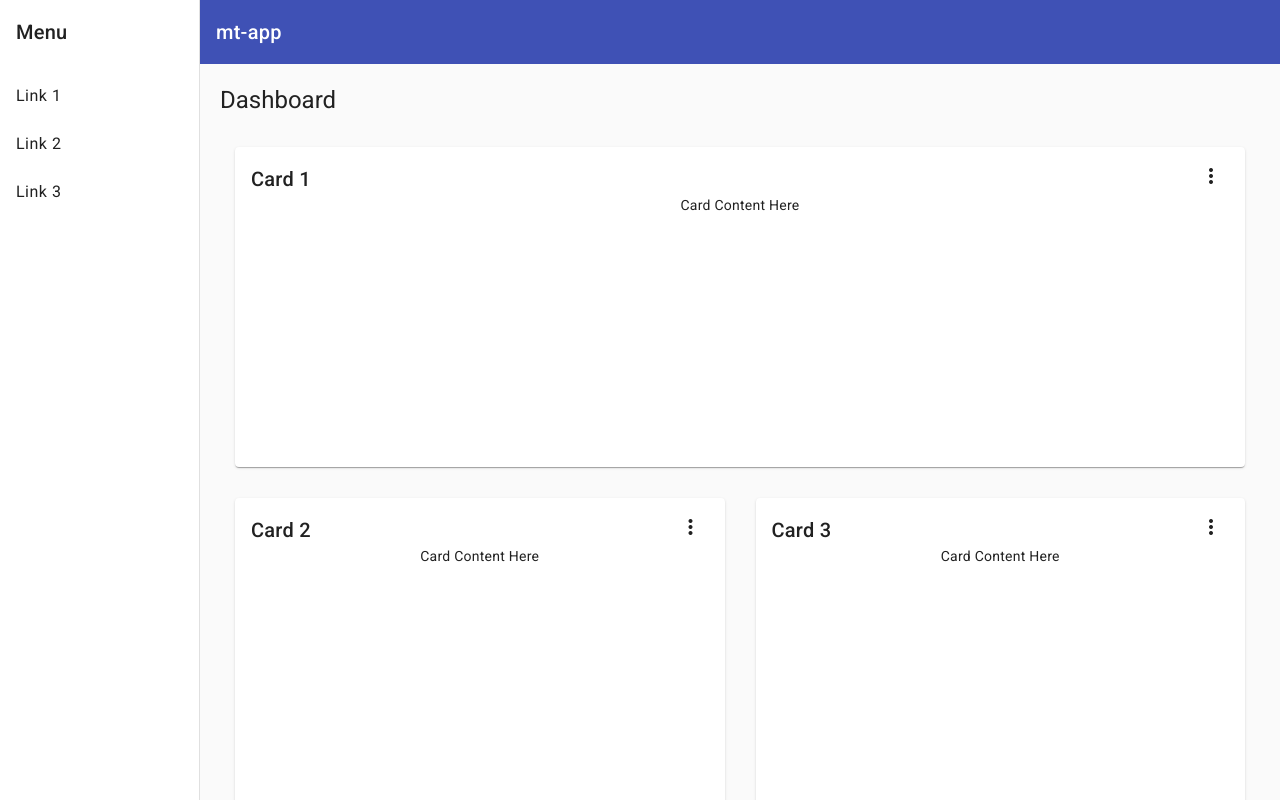
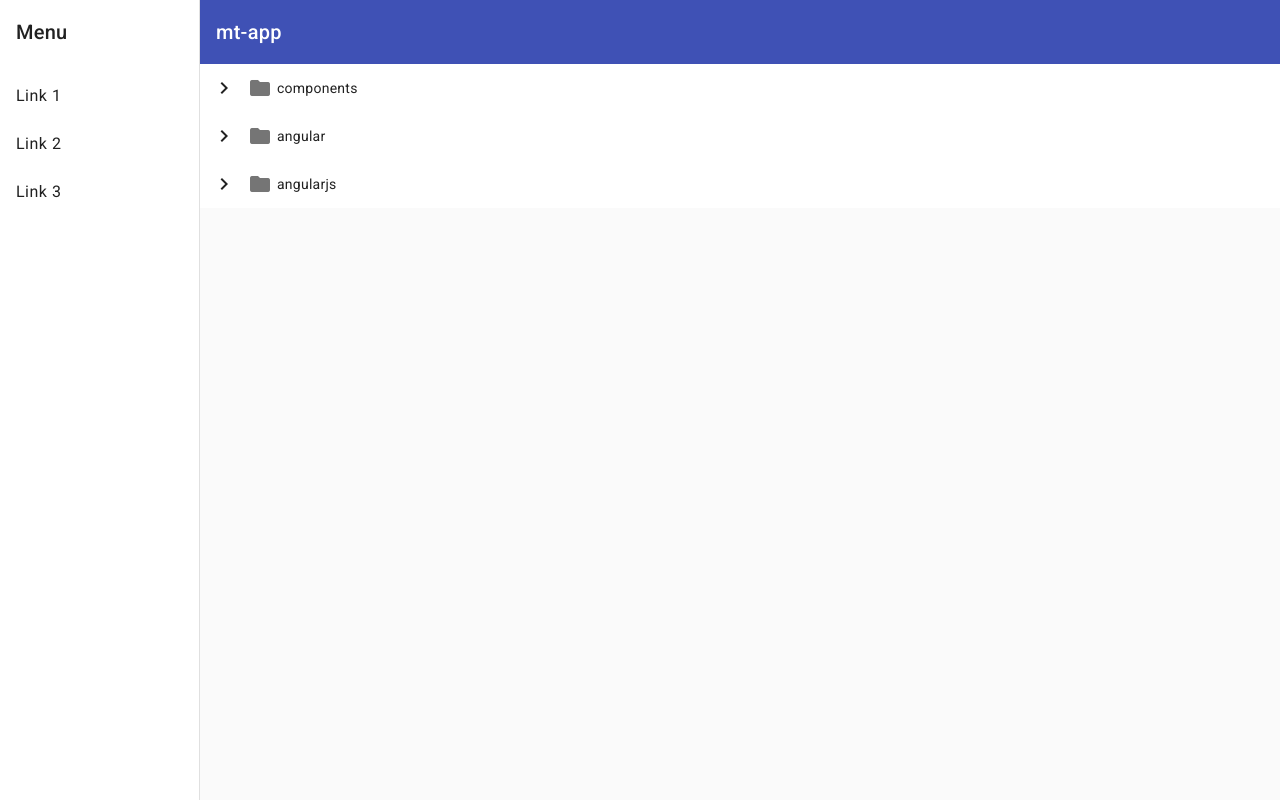
Before and after one commit to mrigankvallabh/mt-app, an Angular app: page / in a window 1280 px wide. Built offline with nearby package versions, Linux system fonts and the light colour scheme.

Commit message:
Added Angular Flat Tree Schematic

```diff
--- a/src/app/app.module.ts
+++ b/src/app/app.module.ts
@@ -24,6 +24,8 @@
 import { NgDashboardComponent } from './ng-dashboard/ng-dashboard.component';
 import { MatGridListModule } from '@angular/material/grid-list';
 import { MatMenuModule } from '@angular/material/menu';
+import { NgTreeComponent } from './ng-tree/ng-tree.component';
+import { MatTreeModule } from '@angular/material/tree';
 
 @NgModule({
   declarations: [
@@ -31,7 +33,8 @@
     NgAddressFormComponent,
     NgNavigationComponent,
     NgTableComponent,
-    NgDashboardComponent
+    NgDashboardComponent,
+    NgTreeComponent
   ],
   imports: [
     BrowserModule,
@@ -53,6 +56,7 @@
     MatSortModule,
     MatGridListModule,
     MatMenuModule,
+    MatTreeModule,
   ],
   providers: [],
   bootstrap: [AppComponent]
--- a/src/app/ng-navigation/ng-navigation.component.html
+++ b/src/app/ng-navigation/ng-navigation.component.html
@@ -26,7 +26,8 @@
     <main>
       <!-- <app-ng-address-form></app-ng-address-form> -->
       <!-- <app-ng-table></app-ng-table> -->
-      <app-ng-dashboard></app-ng-dashboard>
+      <!-- <app-ng-dashboard></app-ng-dashboard> -->
+      <app-ng-tree></app-ng-tree>
     </main>
   </mat-sidenav-content>
 </mat-sidenav-container>
--- /dev/null
+++ b/src/app/ng-tree/example-data.ts
@@ -0,0 +1,47 @@
+/** Example file/folder data. */
+export const files = [
+  {
+    name: 'components',
+    type: 'folder',
+    children: [
+      {
+        name: 'src',
+        type: 'folder',
+        children: [
+          {
+            name: 'cdk',
+            type: 'folder',
+            children: [
+              { name: 'package.json', type: 'file' },
+              { name: 'BUILD.bazel', type: 'file' },
+            ]
+          },
+          { name: 'material', type: 'folder' }
+        ]
+      }
+    ]
+  },
+  {
+    name: 'angular',
+    type: 'folder',
+    children: [
+      {
+        name: 'packages',
+        type: 'folder',
+        children: [
+          { name: '.travis.yml', type: 'file' },
+          { name: 'firebase.json', type: 'file' }
+        ]
+      },
+      { name: 'package.json', type: 'file' }
+    ]
+  },
+  {
+    name: 'angularjs',
+    type: 'folder',
+    children: [
+      { name: 'gulpfile.js', type: 'file' },
+      { name: 'README.md', type: 'file' }
+    ]
+  }
+];
--- /dev/null
+++ b/src/app/ng-tree/ng-tree.component.css
@@ -0,0 +1,4 @@
+.type-icon {
+  color: #757575;
+  margin-right: 5px;
+}
--- /dev/null
+++ b/src/app/ng-tree/ng-tree.component.html
@@ -0,0 +1,22 @@
+<mat-tree [dataSource]="dataSource" [treeControl]="treeControl">
+  <mat-tree-node *matTreeNodeDef="let node" matTreeNodeToggle matTreeNodePadding>
+    <button mat-icon-button disabled></button>
+    <mat-icon class="type-icon" [attr.aria-label]="node.type + 'icon'">
+      {{ node.type === 'file' ? 'description' : 'folder' }}
+    </mat-icon>
+    {{node.name}}
+  </mat-tree-node>
+
+  <mat-tree-node *matTreeNodeDef="let node; when: hasChild" matTreeNodePadding>
+    <button mat-icon-button matTreeNodeToggle
+            [attr.aria-label]="'Toggle ' + node.name">
+      <mat-icon class="mat-icon-rtl-mirror">
+        {{treeControl.isExpanded(node) ? 'expand_more' : 'chevron_right'}}
+      </mat-icon>
+    </button>
+    <mat-icon class="type-icon" [attr.aria-label]="node.type + 'icon'">
+      {{ node.type ==='file' ? 'description' : 'folder' }}
+    </mat-icon>
+    {{node.name}}
+  </mat-tree-node>
+</mat-tree>
--- /dev/null
+++ b/src/app/ng-tree/ng-tree.component.ts
@@ -0,0 +1,81 @@
+import { Component } from '@angular/core';
+import { MatTreeFlatDataSource, MatTreeFlattener } from '@angular/material/tree';
+import { FlatTreeControl } from '@angular/cdk/tree';
+import { files } from './example-data';
+
+/** File node data with possible child nodes. */
+export interface FileNode {
+  name: string;
+  type: string;
+  children?: FileNode[];
+}
+
+/**
+ * Flattened tree node that has been created from a FileNode through the flattener. Flattened
+ * nodes include level index and whether they can be expanded or not.
+ */
+export interface FlatTreeNode {
+  name: string;
+  type: string;
+  level: number;
+  expandable: boolean;
+}
+
+@Component({
+  selector: 'app-ng-tree',
+  templateUrl: './ng-tree.component.html',
+  styleUrls: ['./ng-tree.component.css']
+})
+export class NgTreeComponent {
+
+  /** The TreeControl controls the expand/collapse state of tree nodes.  */
+  treeControl: FlatTreeControl<FlatTreeNode>;
+
+  /** The TreeFlattener is used to generate the flat list of items from hierarchical data. */
+  treeFlattener: MatTreeFlattener<FileNode, FlatTreeNode>;
+
+  /** The MatTreeFlatDataSource connects the control and flattener to provide data. */
+  dataSource: MatTreeFlatDataSource<FileNode, FlatTreeNode>;
+
+  constructor() {
+    this.treeFlattener = new MatTreeFlattener(
+      this.transformer,
+      this.getLevel,
+      this.isExpandable,
+      this.getChildren);
+
+    this.treeControl = new FlatTreeControl(this.getLevel, this.isExpandable);
+    this.dataSource = new MatTreeFlatDataSource(this.treeControl, this.treeFlattener);
+    this.dataSource.data = files;
+  }
+
+  /** Transform the data to something the tree can read. */
+  transformer(node: FileNode, level: number): FlatTreeNode {
+    return {
+      name: node.name,
+      type: node.type,
+      level,
+      expandable: !!node.children
+    };
+  }
+
+  /** Get the level of the node */
+  getLevel(node: FlatTreeNode): number {
+    return node.level;
+  }
+
+  /** Get whether the node is expanded or not. */
+  isExpandable(node: FlatTreeNode): boolean {
+    return node.expandable;
+  }
+
+  /** Get whether the node has children or not. */
+  hasChild(index: number, node: FlatTreeNode): boolean {
+    return node.expandable;
+  }
+
+  /** Get the children for the node. */
+  getChildren(node: FileNode): FileNode[] | null | undefined {
+    return node.children;
+  }
+}
```
Also changed, not shown: 1 other file (tests, documents, lock files or other folders).
